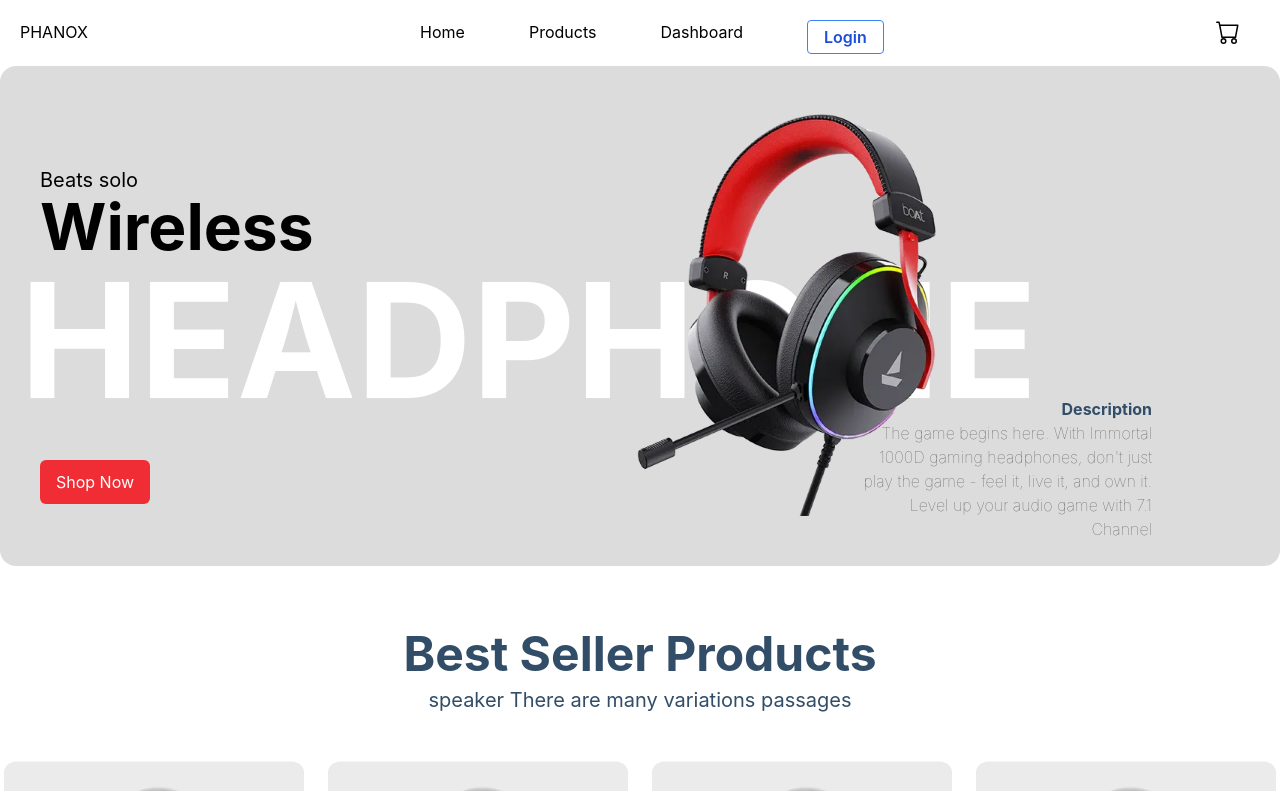
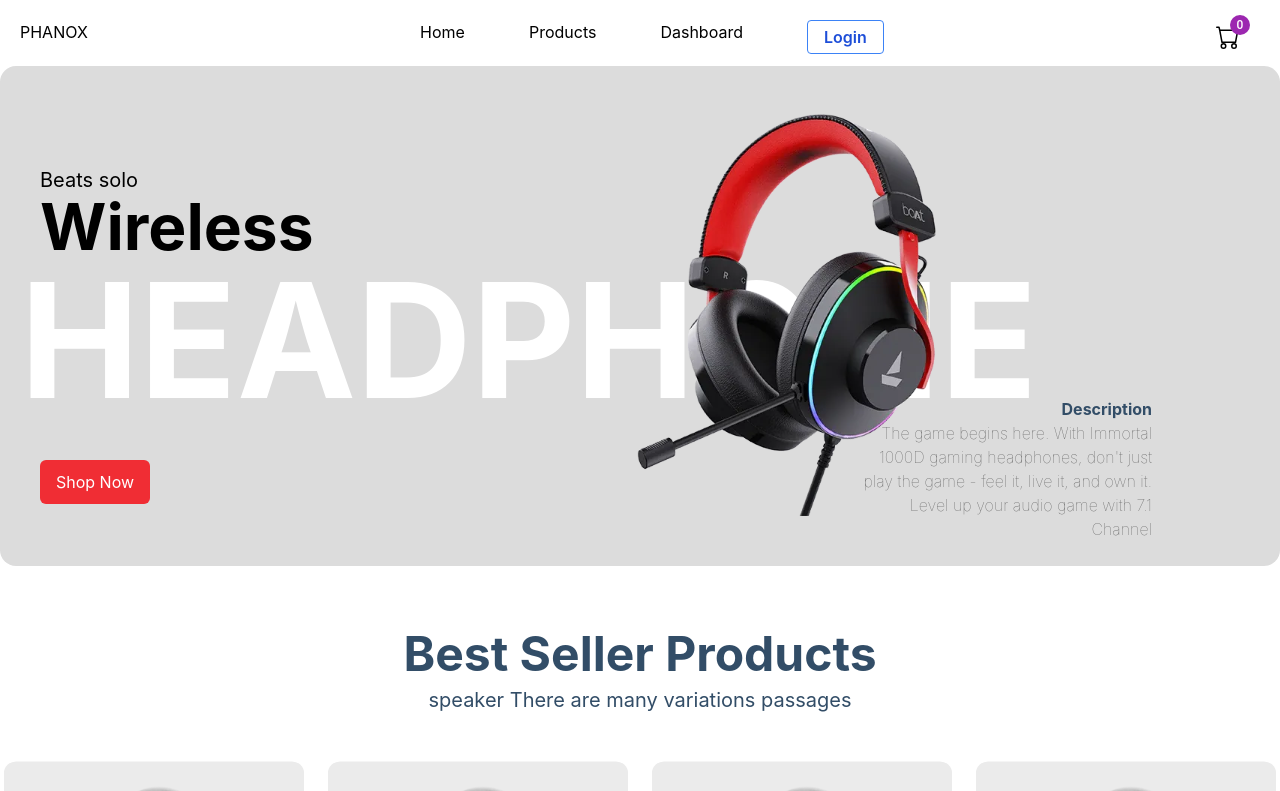
Before and after one commit to loknathsd/earbuds-shop-client, a React (Create React App) app: page / in a window 1280 px wide. Shown: the top 791 px of the page. Built offline with nearby package versions, Linux system fonts and the light colour scheme.

Commit message:
badge added

```diff
--- a/package.json
+++ b/package.json
@@ -3,6 +3,9 @@
   "version": "0.1.0",
   "private": true,
   "dependencies": {
+    "@emotion/react": "^11.10.5",
+    "@emotion/styled": "^11.10.5",
+    "@mui/material": "^5.11.4",
     "@testing-library/jest-dom": "^5.14.1",
     "@testing-library/react": "^13.0.0",
     "@testing-library/user-event": "^13.2.1",
--- a/src/components/Shared/Navbar/Navbar.jsx
+++ b/src/components/Shared/Navbar/Navbar.jsx
@@ -2,6 +2,8 @@
 import { FaBars } from 'react-icons/fa'
 import { BsCart } from 'react-icons/bs'
 import { Link } from 'react-router-dom';
+import './Navbar.css'
+import { Badge } from '@mui/material';
 
 const Navbar = () => {
     const [navMobile, setNavMobile] = useState(false)
@@ -23,7 +25,11 @@
                                 </button>
 
                             </div>
-                            <p className='mr-10 text-2xl'><BsCart /></p>
+                            <p className='mr-10 text-2xl'>
+                                <Badge badgeContent={0} color="secondary" showZero>
+                                    <BsCart />
+                                </Badge>
+                            </p>
                         </div>
                         {/* mobile responsive item */}
                         <div className={`${navMobile ? 'max-h-96' : 'max-h-0'} lg:hidden bg-gray-400 absolute top-16 w-full left-0 right-0  rounded transition-all overflow-hidden`}>
```
Also changed, not shown: src/components/Shared/Navbar/Navbar.css (added), 2 other files (tests, documents, lock files or other folders).
